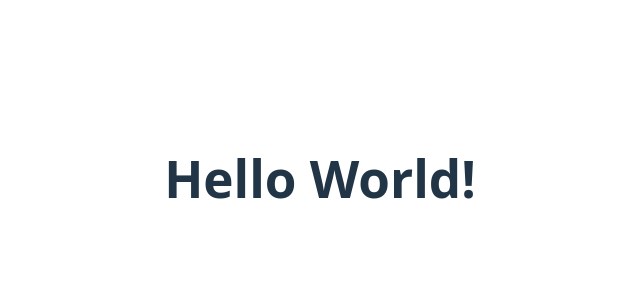
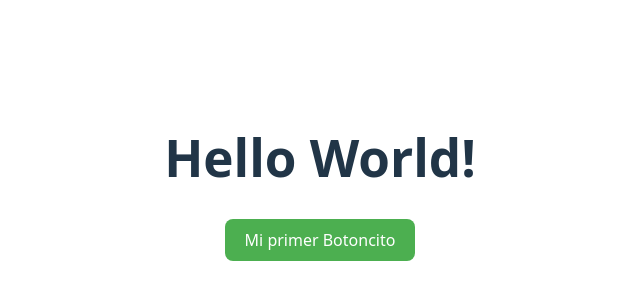
Before and after one commit to gabrielml/fsdb_f5_2025, a React (Vite) app in the folder react/primeros-ejercicios/vite-project/: page / in a window 1280 px wide. Shown: the part 222-522 px from the top of the page, without its empty margins (320-960 px from the left). Built offline with nearby package versions, Linux system fonts and the light colour scheme.

Commit message:
feat: Add Botoncito
Add Botoncito Component.
Add Botoncito styles.
Include Botoncito component in App.jsx

```diff
--- a/react/primeros-ejercicios/vite-project/src/App.jsx
+++ b/react/primeros-ejercicios/vite-project/src/App.jsx
@@ -1,9 +1,11 @@
 import './App.css'
+import Botoncito from './components/botoncito/Botoncito.jsx'
 
 function App() {
   return (
     <>
       <h1>Hello World!</h1>
+      <Botoncito/>
     </>
   )
 }
--- /dev/null
+++ b/react/primeros-ejercicios/vite-project/src/components/botoncito/Botoncito.css
@@ -0,0 +1,8 @@
+.botoncito {
+  padding: 10px 20px;
+  background-color: #4CAF50;
+  color: white;
+  border: none;
+  border-radius: 8px;
+  cursor: pointer;
+}
--- /dev/null
+++ b/react/primeros-ejercicios/vite-project/src/components/botoncito/Botoncito.jsx
@@ -0,0 +1,10 @@
+import React from 'react'
+import './Botoncito.css'
+
+export const Botoncito = () => {
+  return (
+    <button className="botoncito">Mi primer Botoncito</button>
+  )
+}
+
+export default Botoncito
```
